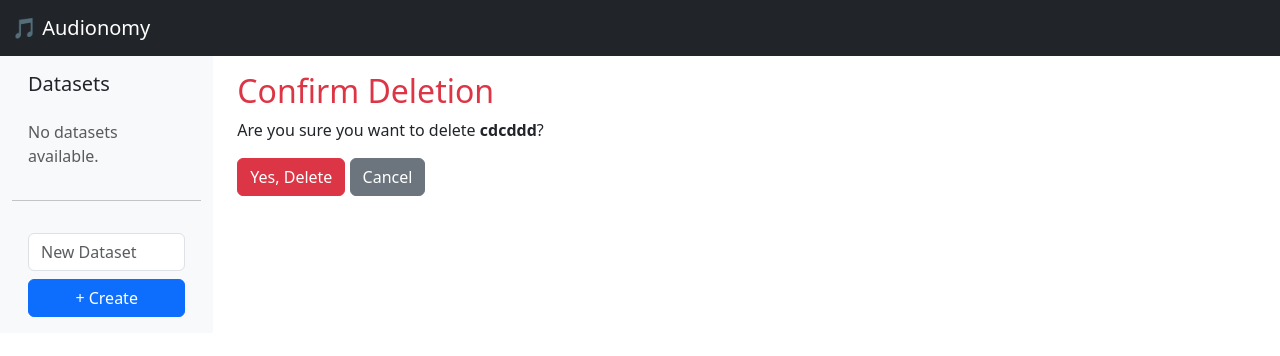
After one commit to sandy-sp/Audionomy, a Django app: page /delete_entry/1/ in a window 1280 px wide. The commit adds this page. Shown: the top 356 px of the page. Run offline with Django 4.2, Linux system fonts and the light colour scheme; data comes from the database, SQL or seed files in the repository.

Commit message:
Added a delete confirmation page. Improved form styling and UX.

```diff
--- a/audionomy_app/templates/audionomy_app/add_entry.html
+++ b/audionomy_app/templates/audionomy_app/add_entry.html
@@ -1,5 +1,5 @@
 {% extends 'audionomy_app/base.html' %}
-{% block title %}Add Entry - Audionomy{% endblock %}
+{% block title %}Add Entry - {{ dataset.name }}{% endblock %}
 
 {% block content %}
 <h2 class="mt-3">Add Entry to {{ dataset.name }}</h2>
--- a/audionomy_app/templates/audionomy_app/base.html
+++ b/audionomy_app/templates/audionomy_app/base.html
@@ -2,37 +2,39 @@
 <html lang="en">
 <head>
     <meta charset="UTF-8">
+    <meta name="viewport" content="width=device-width, initial-scale=1">
     <title>{% block title %}Audionomy{% endblock %}</title>
     <link rel="stylesheet" href="https://cdn.jsdelivr.net/npm/bootstrap@5.3.0/dist/css/bootstrap.min.css">
-  <script src="https://cdn.jsdelivr.net/npm/bootstrap@5.3.0/dist/js/bootstrap.bundle.min.js"></script>
 </head>
-<body class="bg-light">
+<body>
 
-  <!-- Navigation Bar -->
+<!-- Navbar -->
 <nav class="navbar navbar-dark bg-dark">
     <div class="container-fluid">
         <a class="navbar-brand" href="{% url 'home' %}">🎵 Audionomy</a>
     </div>
 </nav>
 
-  <!-- Sidebar + Main Content -->
-  <div class="container-fluid mt-3">
+<div class="container-fluid">
     <div class="row">
         <!-- Sidebar -->
-      <nav class="col-md-3 col-lg-2 d-md-block bg-white sidebar">
+        <nav class="col-md-3 col-lg-2 d-md-block bg-light sidebar">
             <div class="position-sticky">
                 <h5 class="p-3">Datasets</h5>
                 <ul class="nav flex-column">
                     {% for dataset in datasets %}
                     <li class="nav-item">
-                    <a class="nav-link" href="{% url 'manage_dataset' dataset.id %}">{{ dataset.name }}</a>
+                        <a class="nav-link {% if dataset.id == dataset_id %}active{% endif %}"
+                           href="{% url 'manage_dataset' dataset.id %}">
+                            {{ dataset.name }}
+                        </a>
                     </li>
                     {% empty %}
                     <li class="nav-item"><p class="text-muted px-3">No datasets available.</p></li>
                     {% endfor %}
                 </ul>
                 <hr>
-            <!-- Create New Dataset -->
+                <!-- Create Dataset -->
                 <form action="{% url 'home' %}" method="POST" class="p-3">
                     {% csrf_token %}
                     <input type="text" name="dataset_name" class="form-control" placeholder="New Dataset" required>
--- /dev/null
+++ b/audionomy_app/templates/audionomy_app/confirm_delete.html
@@ -0,0 +1,13 @@
+{% extends 'audionomy_app/base.html' %}
+{% block title %}Confirm Deletion{% endblock %}
+
+{% block content %}
+<h2 class="mt-3 text-danger">Confirm Deletion</h2>
+<p>Are you sure you want to delete <strong>{{ entry.title }}</strong>?</p>
+
+<form method="post">
+    {% csrf_token %}
+    <button type="submit" class="btn btn-danger">Yes, Delete</button>
+    <a href="{% url 'manage_dataset' entry.dataset.id %}" class="btn btn-secondary">Cancel</a>
+</form>
+{% endblock %}
--- a/audionomy_app/views.py
+++ b/audionomy_app/views.py
@@ -98,12 +98,6 @@ from django.contrib import messages
 def delete_entry(request, entry_id):
     """
     Delete an audio entry from a dataset.
-
-    Methods:
-    - POST: Deletes the entry and redirects to the dataset management page.
-
-    Returns:
-        Redirects back to the dataset page after deletion.
     """
     entry = get_object_or_404(AudioEntry, id=entry_id)
     dataset_id = entry.dataset.id
```
Also changed, not shown: audionomy_app/templates/audionomy_app/manage_dataset.html (+10 -10 lines). Lines whose indentation alone changed are shown as unchanged.
